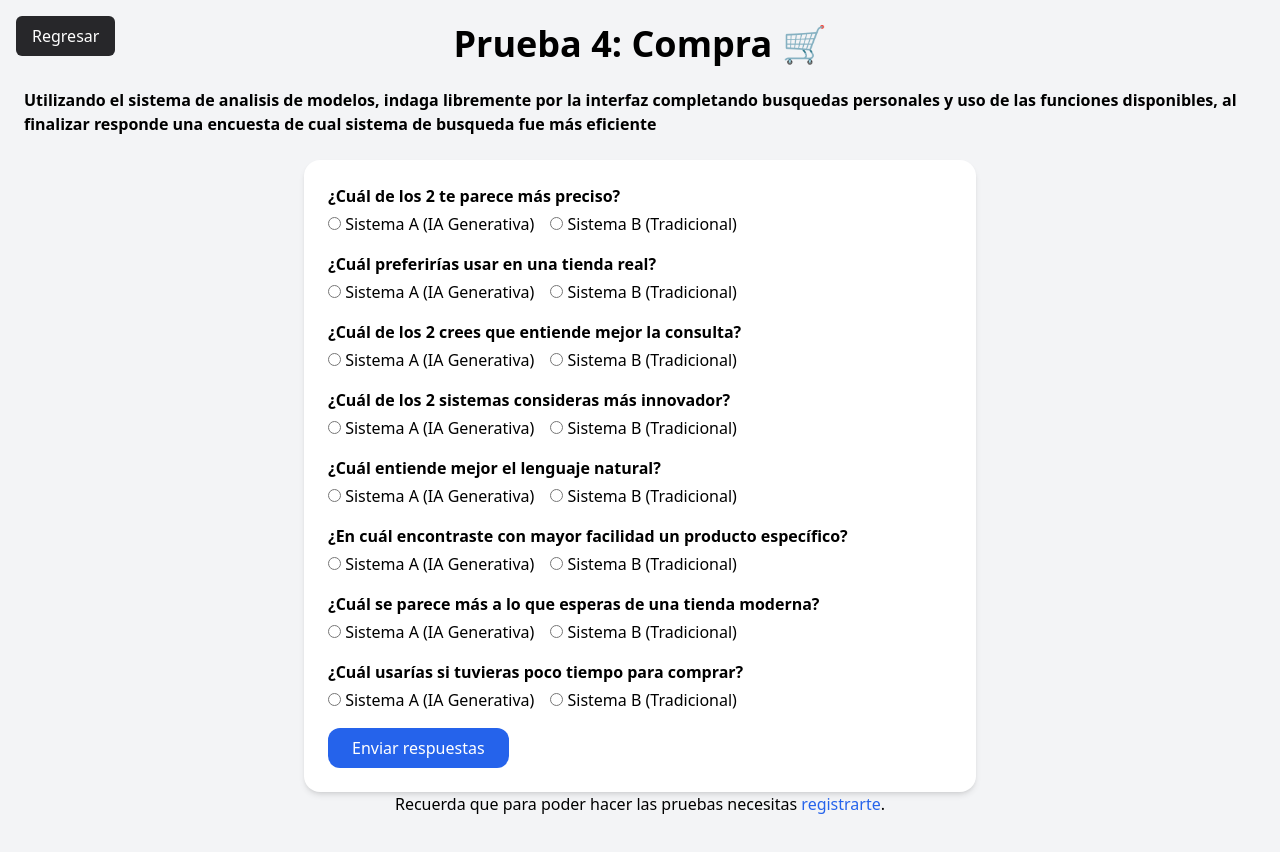
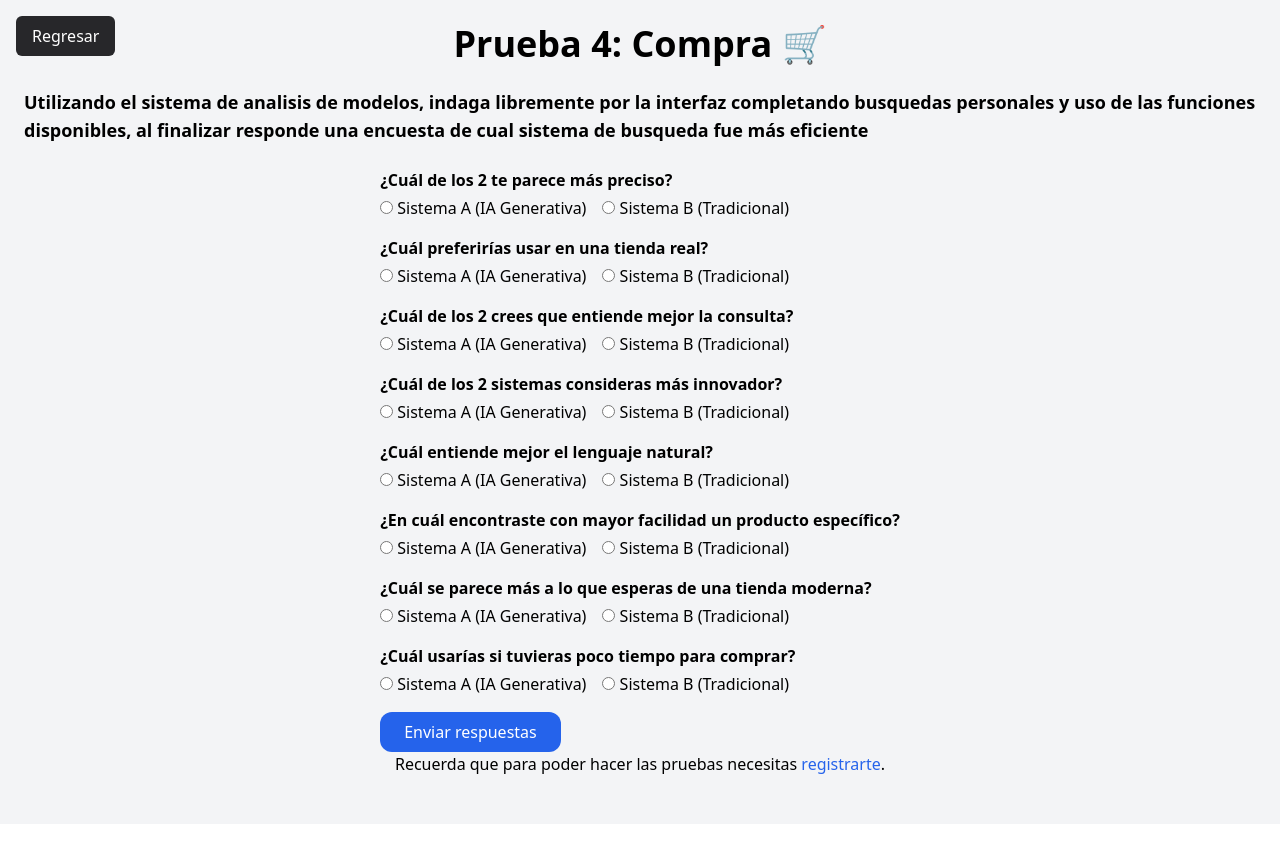
Before and after one commit to cesar3318123/ecommerce_web, a React (Create React App) app: page /prueba4 in a window 1280 px wide. Shown: the top 852 px of the page. After the commit the page ends 824 px from the top, so only its background shows below. Built offline with nearby package versions, Linux system fonts and the light colour scheme.

Commit message:
mis nuevos cambios

```diff
--- a/src/prueba4.jsx
+++ b/src/prueba4.jsx
@@ -54,11 +54,11 @@ function Prueba4() {
       </div>
 
       <h1 className="text-4xl font-bold mb-6">Prueba 4: Compra 🛒</h1>
-      <h3 className="text-4l font-bold mb-6">Utilizando el sistema de analisis de modelos, indaga libremente por la interfaz completando busquedas personales y uso de las funciones disponibles, al finalizar responde una encuesta de cual sistema de busqueda fue más eficiente</h3>
+      <h3 className="text-lg font-bold mb-6">Utilizando el sistema de analisis de modelos, indaga libremente por la interfaz completando busquedas personales y uso de las funciones disponibles, al finalizar responde una encuesta de cual sistema de busqueda fue más eficiente</h3>
 
       <form
         onSubmit={handleSubmit}
-        className="bg-white p-6 rounded-2xl shadow-md w-full max-w-2xl space-y-4"
+        className="space-y-4"
       >
         {[
           { name: "preciso", label: "¿Cuál de los 2 te parece más preciso?" },
```
